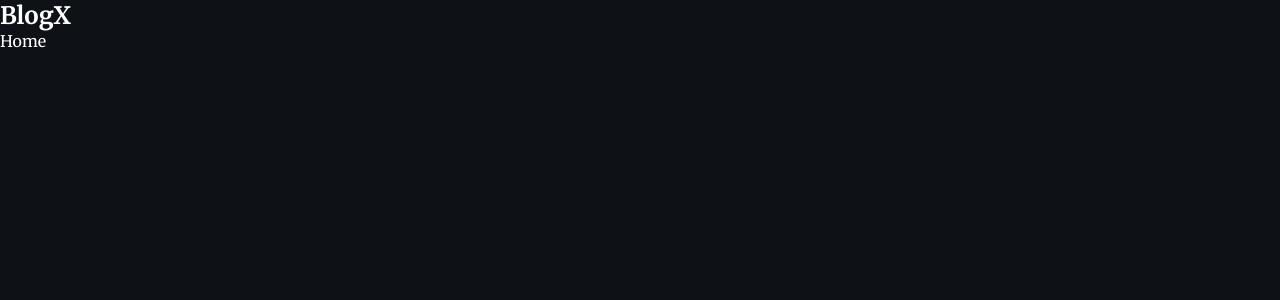
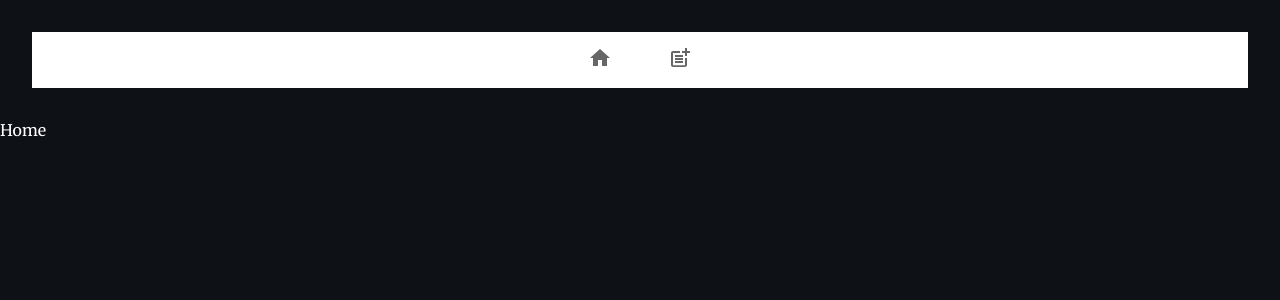
Before and after one commit to pedroalima/blogx, a React (Vite) app: page / in a window 1280 px wide. Shown: the top 300 px of the page. Built offline with nearby package versions, Linux system fonts and the light colour scheme.

Commit message:
style: add buttons navbar

```diff
--- a/package.json
+++ b/package.json
@@ -10,6 +10,10 @@
     "preview": "vite preview"
   },
   "dependencies": {
+    "@emotion/react": "^11.11.1",
+    "@emotion/styled": "^11.11.0",
+    "@mui/icons-material": "^5.14.3",
+    "@mui/material": "^5.14.5",
     "axios": "^1.4.0",
     "react": "^18.2.0",
     "react-dom": "^18.2.0",
--- a/src/components/Navbar/index.tsx
+++ b/src/components/Navbar/index.tsx
@@ -1,10 +1,21 @@
-
+import { BottomNavigation, BottomNavigationAction } from "@mui/material";
+import HomeIcon from "@mui/icons-material/Home";
+import PostAddIcon from "@mui/icons-material/PostAdd";
+import { Link } from "react-router-dom";
+import { NavWrapper } from "./style";
 
 function Navbar() {
 	return (
-		<nav>
-			<h1>BlogX</h1>
-		</nav>
+		<NavWrapper>
+			<BottomNavigation showLabels>
+				<Link to="/">
+					<BottomNavigationAction label="Home" icon={<HomeIcon />} />
+				</Link>
+				<Link to="/new">
+					<BottomNavigationAction label="NewPost" icon={<PostAddIcon />} />
+				</Link>
+			</BottomNavigation>
+		</NavWrapper>
 	);
 }
 
--- /dev/null
+++ b/src/components/Navbar/style.tsx
@@ -0,0 +1,5 @@
+import { styled } from "styled-components";
+
+export const NavWrapper = styled.nav`
+    padding: 2rem;
+`;
```
Also changed, not shown: 1 other file (tests, documents, lock files or other folders).
